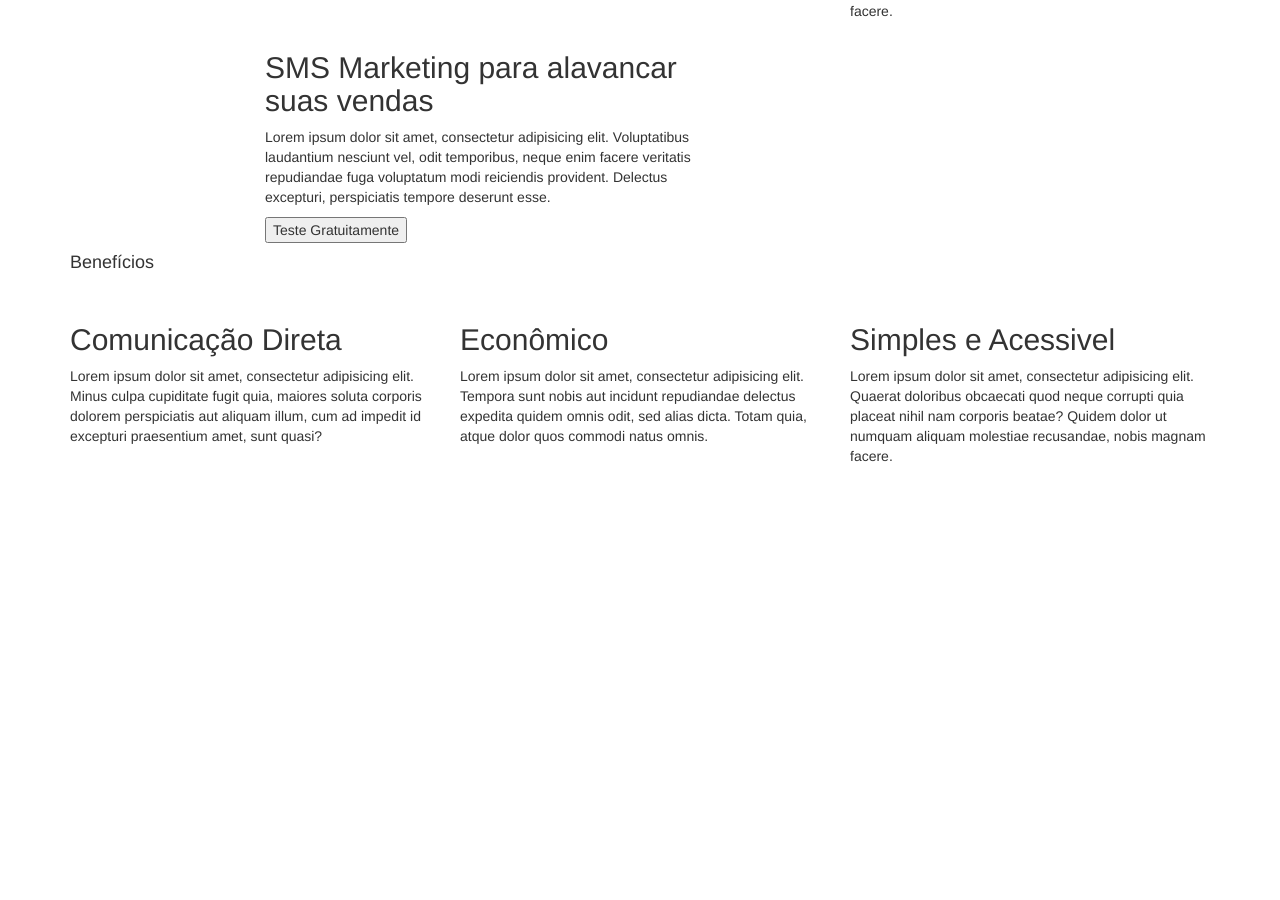
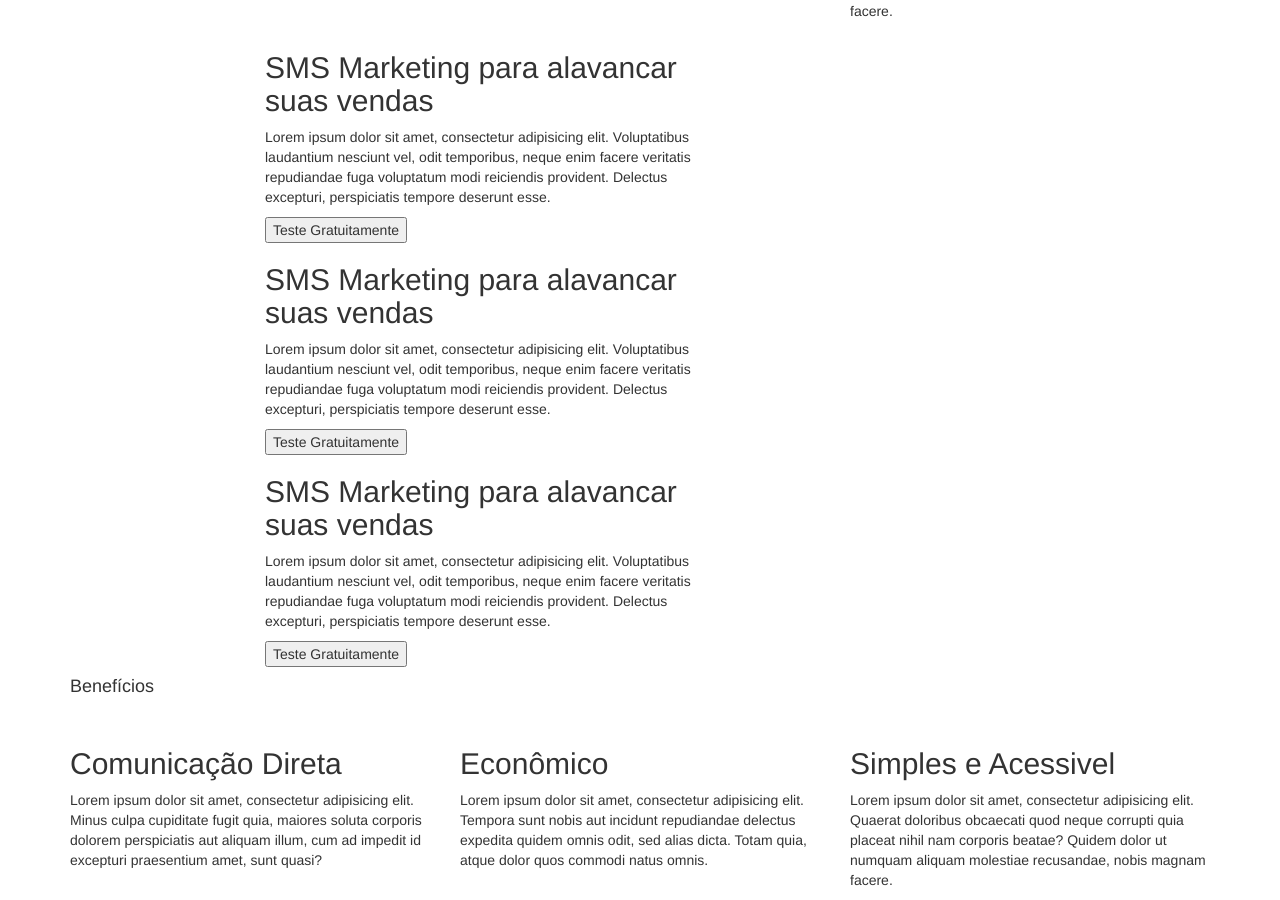
Before and after one commit to smsagil/smsagil.github.io, a Jekyll site: the page built from index.html, in a window 1280 px wide and 900 px high, scrolled down 665 px. Built offline with Jekyll 4.4.1, drawn with Linux system fonts in a browser that asks for light colours; before the commit the page ends 1141 px from its top, so only the background shows below that.

Commit message:
Adding WOW.js effects

```diff
--- a/_includes/footer.html
+++ b/_includes/footer.html
@@ -3,5 +3,8 @@
   <script type="text/javascript" src="{{ "/js/jquery-2.1.4.min.js" | prepend: site.baseurl }}"></script>
   <script type="text/javascript" src="{{ "/js/bootstrap.min.js" | prepend: site.baseurl }}"></script>
   <script type="text/javascript" src="{{ "/js/wow.min.js" | prepend: site.baseurl }}"></script>
+  <script>
+	new WOW().init();
+  </script>
 
 </footer>
--- a/_layouts/default.html
+++ b/_layouts/default.html
@@ -59,6 +59,32 @@
 
     <section>
       <div class="container">
+        <div class="row">
+          <div class="col-md-5 col-md-offset-2">
+            <h2>SMS Marketing para alavancar suas vendas</h2>
+            <p>Lorem ipsum dolor sit amet, consectetur adipisicing elit. Voluptatibus laudantium nesciunt vel, odit temporibus, neque enim facere veritatis repudiandae fuga voluptatum modi reiciendis provident. Delectus excepturi, perspiciatis tempore deserunt esse.</p>
+            <button>Teste Gratuitamente</button>
+          </div>
+          <div class="col-md-3"></div>
+        </div>
+      </div>
+    </section>
+
+    <section>
+      <div class="container">
+        <div class="row">
+          <div class="col-md-5 col-md-offset-2 wow bounceInUp">
+            <h2>SMS Marketing para alavancar suas vendas</h2>
+            <p>Lorem ipsum dolor sit amet, consectetur adipisicing elit. Voluptatibus laudantium nesciunt vel, odit temporibus, neque enim facere veritatis repudiandae fuga voluptatum modi reiciendis provident. Delectus excepturi, perspiciatis tempore deserunt esse.</p>
+            <button>Teste Gratuitamente</button>
+          </div>
+          <div class="col-md-3"></div>
+        </div>
+      </div>
+    </section>
+
+    <section>
+      <div class="container">
       <div class="row">
         <div class="col-sm-12">
           <h4>Benefícios</h4>
```
Also changed, not shown: 6 other files.
